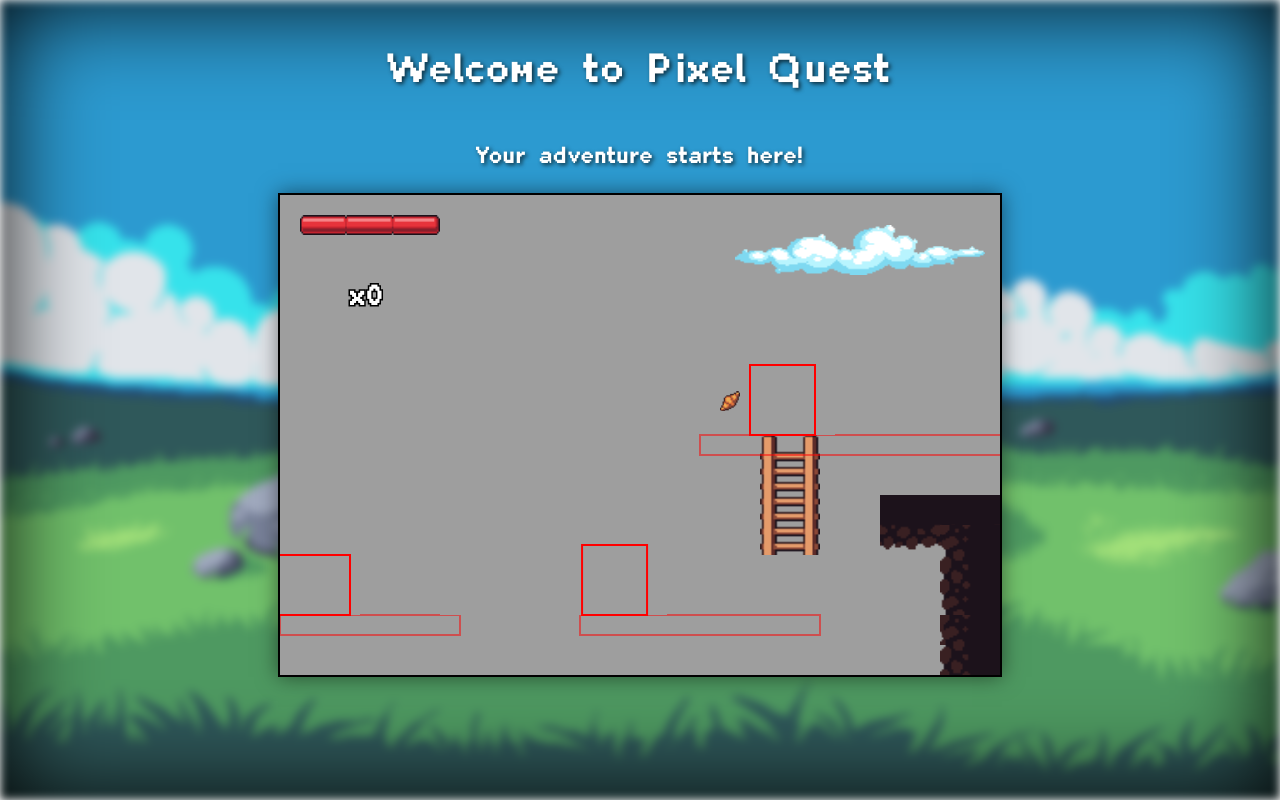
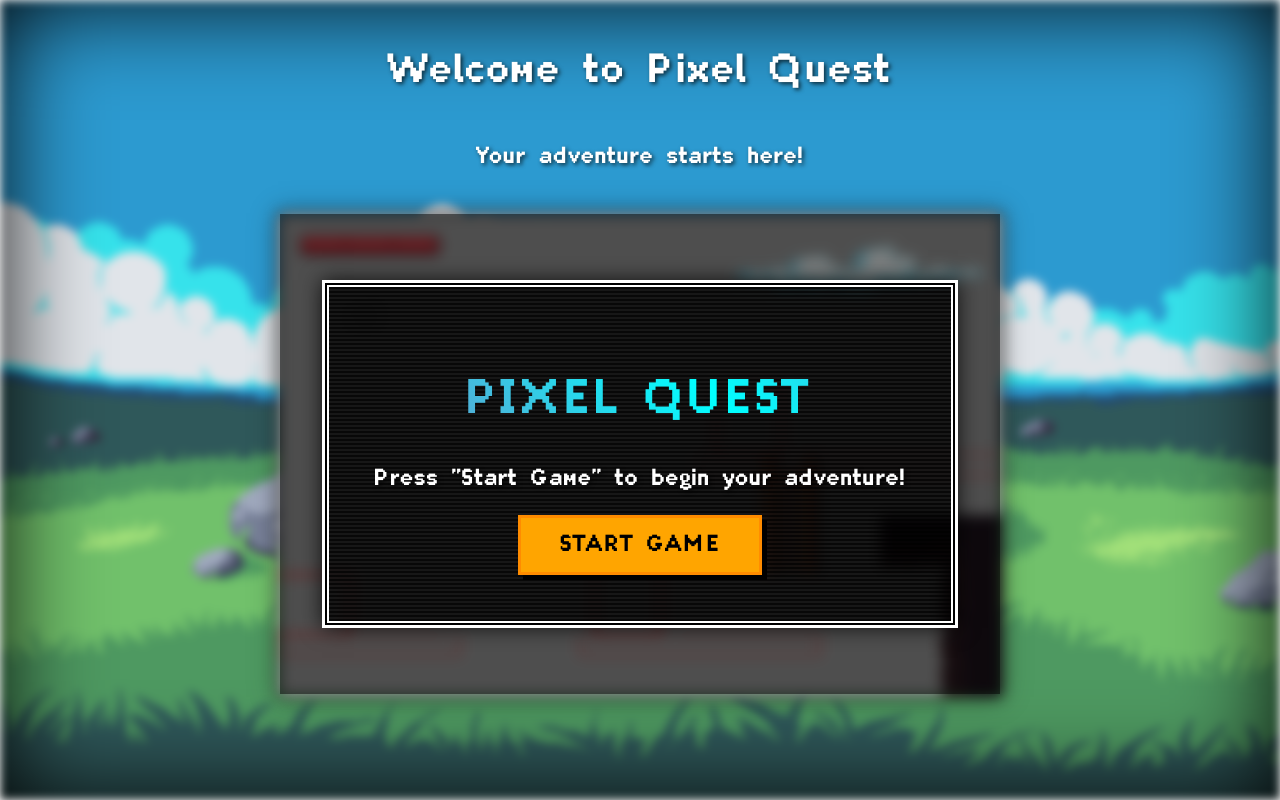
Before and after one commit to Alex-R298/Pixel-Quest, a plain HTML site: page index.html in a window 1280 px wide. Drawn offline with Linux system fonts and the light colour scheme.

Commit message:
Add game overlays and implement game start, restart, and win functionalities
- Introduced overlays for start, game over, and win screens in index.html.
- Implemented startGame, showDeadScreen, showWinScreen, and restartGame functions in game.js.
- Triggered showDeadScreen when a character dies and showWinScreen when the end boss is defeated.
- Refactored level1 creation into a function for better organization.
- Added cleanup method in World class to manage game state on restart.
- Enhanced CSS for overlays and buttons to improve visual presentation.

```diff
--- a/index.html
+++ b/index.html
@@ -27,6 +27,29 @@
     <h1>Welcome to Pixel Quest</h1>
     <p>Your adventure starts here!</p>
 
+    <div id="overlay-start-screen" class="game-overlay">
+    <div class="overlay-content">
+        <h2>PIXEL QUEST</h2>
+        <p>Press "Start Game" to begin your adventure!</p>
+        <button onclick="startGame()">Start Game</button>
+    </div>
+</div>
+
+<div id="overlay-dead-screen" class="game-overlay" style="display: none;">
+    <div class="overlay-content">
+        <h2>GAME OVER</h2>
+        <p>Press "Restart" to try again!</p>
+        <button onclick="restartGame()">Restart</button>
+    </div>
+</div>
+
+<div id="overlay-win-screen" class="game-overlay" style="display: none;">
+    <div class="overlay-content">
+        <h2>YOU WIN!</h2>
+        <p>Congratulations on completing Pixel Quest!</p>
+        <button onclick="restartGame()">Play Again</button>
+    </div>
+</div>
     <canvas id="canvas" width="720" height="480">
 
     </canvas>
--- a/js/game.js
+++ b/js/game.js
@@ -58,4 +58,40 @@ window.addEventListener('keyup', (e) => {
     if (e.keyCode === 13) keyboard.ENTER = false;
 });
 
+
+function startGame() {
+    const overlay = document.getElementById('overlay-start-screen');
+    const canvas = document.getElementById('canvas');
+    canvas.style.filter = 'none';
+    overlay.style.display = 'none';
+    init();
+}
+
+function showDeadScreen() {
+    const overlay = document.getElementById('overlay-dead-screen');
+    const canvas = document.getElementById('canvas');
+    canvas.style.filter = 'blur(7px)';
+    overlay.style.display = 'flex';
+
+}
+
+function showWinScreen() {
+    const overlay = document.getElementById('overlay-win-screen');
+    const canvas = document.getElementById('canvas');
+    canvas.style.filter = 'blur(7px)';
+    overlay.style.display = 'flex';
+
+}
+
+function restartGame(){
+    const overlay = document.getElementById('overlay-dead-screen');
+    const winOverlay = document.getElementById('overlay-win-screen');
+    overlay.style.display = 'none';
+    winOverlay.style.display = 'none';
+    const canvas = document.getElementById('canvas');
+    canvas.style.filter = 'none';
+    if (world) world.cleanup();
+    world = new World(canvas, keyboard);
+}
+
 window.debugMode = true;
--- a/models/character.class.js
+++ b/models/character.class.js
@@ -88,6 +88,8 @@ class Character extends MovableObject {
             this.totalFrames = 8;
             this.currentFrame = 0;
             this.deathAnimationComplete = false;
+            showDeadScreen();
+
         }
 
         if (!this.isDead) {
--- a/models/endboss.class.js
+++ b/models/endboss.class.js
@@ -216,6 +216,9 @@ class Endboss extends MovableObject {
             this.totalFrames = 4;
             this.currentFrame = 0;
             console.log("Endboss is dead");
+            setTimeout(() => {
+                showWinScreen();
+            }, 1500);
         }
 
         // Nur andere Logic wenn nicht tot
--- a/models/levels/level1.js
+++ b/models/levels/level1.js
@@ -1,4 +1,5 @@
-const level1 = new Level(
+function createLevel1() {
+    return new Level(
         [
             new SmallMushroom(1740, 160),
             new SmallMushroom(330, 340),
@@ -156,16 +157,13 @@ const level1 = new Level(
             new BackgroundObject('../img/Tiles/Tileset/TileSet_02.png', 2700, 60, 60),
             new BackgroundObject('../img/Tiles/Tileset/TileSet_02.png', 2760, 60, 60),
             new BackgroundObject('../img/Tiles/Tileset/TileSet_02.png', 2820, 60, 60),
-
         ],
 
-
-
         [
-    new Platform(null, 0, 420, 180, 20),        // Anfang bis erste Lücke
-    new Platform(null, 300, 420, 240, 20),      // Nach Lücke
-    new Platform(null, 1800, 420, 1140, 20),    // Bis Ende
-    new Platform(null, 420, 240, 420, 20),      // Erhöht
+            new Platform(null, 0, 420, 180, 20),
+            new Platform(null, 300, 420, 240, 20),
+            new Platform(null, 1800, 420, 1140, 20),
+            new Platform(null, 420, 240, 420, 20),
             new Platform(null, 1140, 180, 360, 20),
             new Platform(null, 960, 420, 420, 20),
             new Platform(null, 1620, 240, 240, 20),
@@ -176,3 +174,4 @@ const level1 = new Level(
             {x: 1260, yBottom: 420, yTop: 180, width: 60},
         ]
     );
+}
--- a/models/movable-object.class.js
+++ b/models/movable-object.class.js
@@ -25,6 +25,7 @@ class MovableObject extends DrawableObject {
         if (this.y > deathY) {
             this.energy = 0;
             this.isDead = true;
+            showDeadScreen();
             return true;
         }
         return false;
--- a/models/world.class.js
+++ b/models/world.class.js
@@ -1,6 +1,6 @@
 class World {
     character = new Character();
-    level = level1;
+    level;
     canvas;
     ctx;
     keyboard;
@@ -8,12 +8,15 @@ class World {
     statusBar = new StatusBar();
     energyBar = new EnergyBar();
     coin = new Coin();
-    BACKGROUND_MUSIC = new Audio('./audio/background.mp3');
+    // BACKGROUND_MUSIC = new Audio('./audio/background.mp3');
 
     constructor(canvas, keyboard) {
         this.ctx = canvas.getContext('2d');
+        this.level = createLevel1();
         this.canvas = canvas;
         this.keyboard = keyboard;
+        this.intervals = []; // ← Hier hinzufügen
+        this.animationFrame = null;
         this.startEnemyMovement();
         this.draw();
         this.setWorld();
@@ -96,6 +99,7 @@ checkCollisions() {
     }, 200);
 }
 
+
 checkCollectibles() {
     this.level.collectibleItems.forEach((item, index) => {
         if (this.character.isColliding(item)) {
@@ -142,7 +146,7 @@ checkEnemyAttack(enemy) {
                         if (enemy.isColliding(this.character) &&
                             !this.character.isDead &&
                             !this.character.isHurt) {
-                            this.character.takeDamage(10);
+                            this.character.takeDamage(33.4); // 3 Treffer = tot
                             this.statusBar.setPercentage(this.character.energy);
                         }
 
@@ -237,6 +241,11 @@ damageToEnemies(enemy) {
     });
 }
 
+cleanup() {
+    cancelAnimationFrame(this.animationFrame);
+    this.intervals.forEach(interval => clearInterval(interval));
+}
+
     addObjectsToMap(objects) {
         objects.forEach(o => {
             this.addToMap(o);
--- a/style.css
+++ b/style.css
@@ -26,7 +26,12 @@ canvas {
     background-color: rgb(0, 0, 0);
     border: 2px solid black;
     box-shadow: 0 0 20px rgba(0, 0, 0, 0.5);
+    display: block;
+    margin: 20px auto;
+    filter: blur(7px);
 }
+
+
 
 @font-face {
     font-family: 'Planes_ValMore';
@@ -46,3 +51,75 @@ p {
     text-shadow: 2px 2px 4px rgba(0, 0, 0, 0.7);
     font-size: 24px;
 }
+
+.game-overlay {
+    position: absolute;
+    top: 0;
+    left: 50%;
+    transform: translateX(-50%);
+    width: 720px;
+    height: 480px;
+    background: hsla(0, 0%, 0%, 0.5);
+    display: flex;
+    justify-content: center;
+    align-items: center;
+    z-index: 10;
+    margin-top: 214px;
+}
+
+.overlay-content {
+    background: linear-gradient(
+        to bottom,
+        rgba(0, 0, 0, 0.9) 50%,
+        rgba(0, 0, 0, 0.7) 50%
+    );
+    background-size: 100% 4px;
+    padding: 50px;
+    border: 3px solid #ffffff;
+    box-shadow:
+        inset 0 0 0 2px #000000,
+        inset 0 0 0 4px #ffffff,
+        0 0 20px rgba(0, 0, 0, 0.8);
+    text-align: center;
+    color: #00ff00;
+}
+
+h2 {
+    font-size: 50px;
+    background: linear-gradient(45deg, #ff0080, #00ffff, #ff0080);
+    background-size: 300% 300%;
+    background-clip: text;  /* Standard-Version */
+    -webkit-background-clip: text;  /* Für ältere Browser */
+    -webkit-text-fill-color: transparent;
+    color: transparent;  /* Fallback */
+    animation: gradientRotate 3s ease infinite;
+}
+
+@keyframes gradientRotate {
+    0% { background-position: 0% 50%; }
+    50% { background-position: 100% 50%; }
+    100% { background-position: 0% 50%; }
+}
+
+button {
+    background: #ffa500;
+    color: #000;
+    border: 3px solid #ff8c00;
+    padding: 15px 40px;
+    font-size: 24px;
+    font-family: 'Planes_ValMore', monospace;
+    cursor: pointer;
+    box-shadow: 5px 5px 0 #000;
+    text-transform: uppercase;
+    position: relative;
+}
+
+button:hover {
+    background: #ffb733;
+}
+
+button:active {
+    top: 5px;
+    left: 5px;
+    box-shadow: 0 0 0 #0f380f;
+}
```
Also changed, not shown: models/smallMushroom.class.js (+1 -120 lines). Lines whose indentation alone changed are shown as unchanged.
